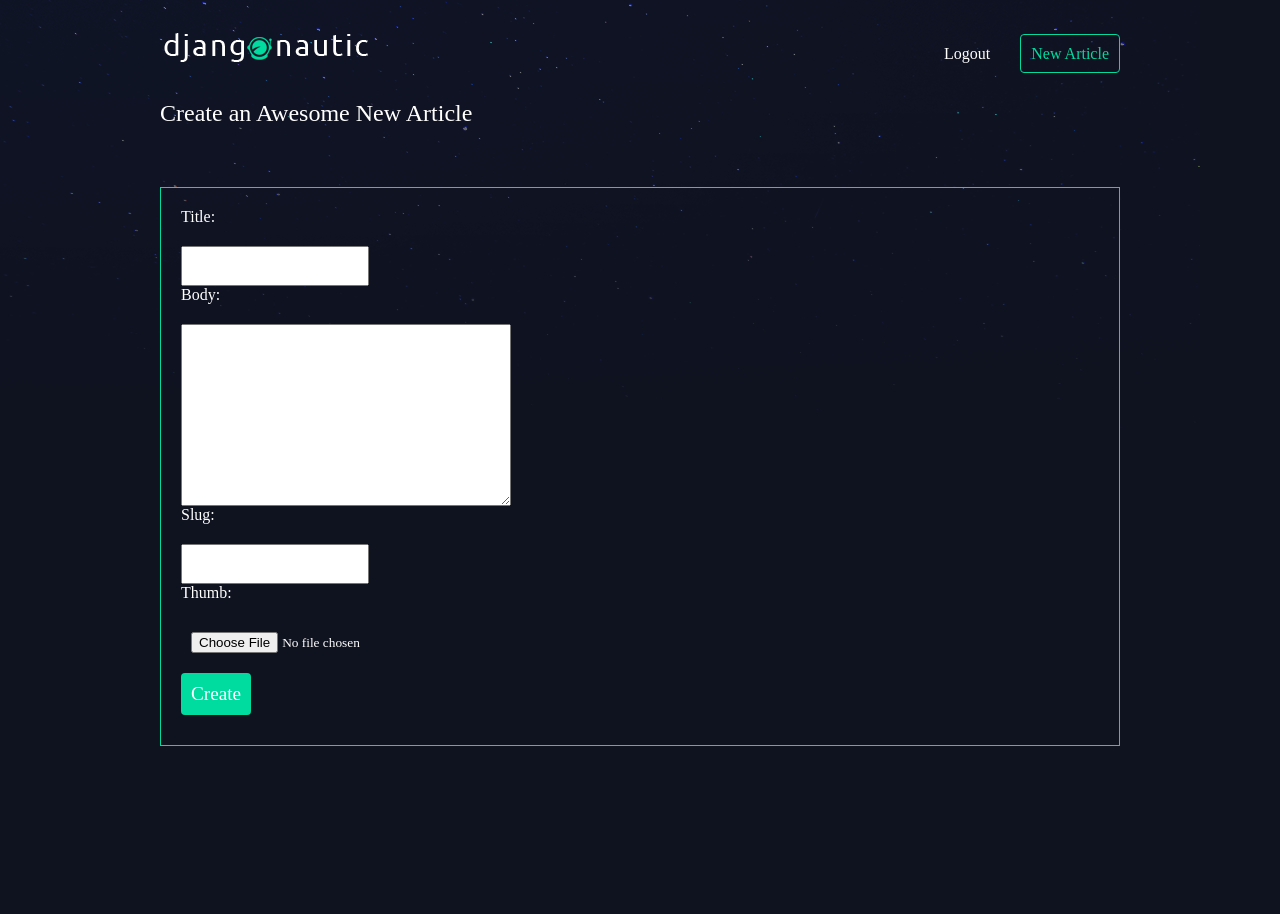
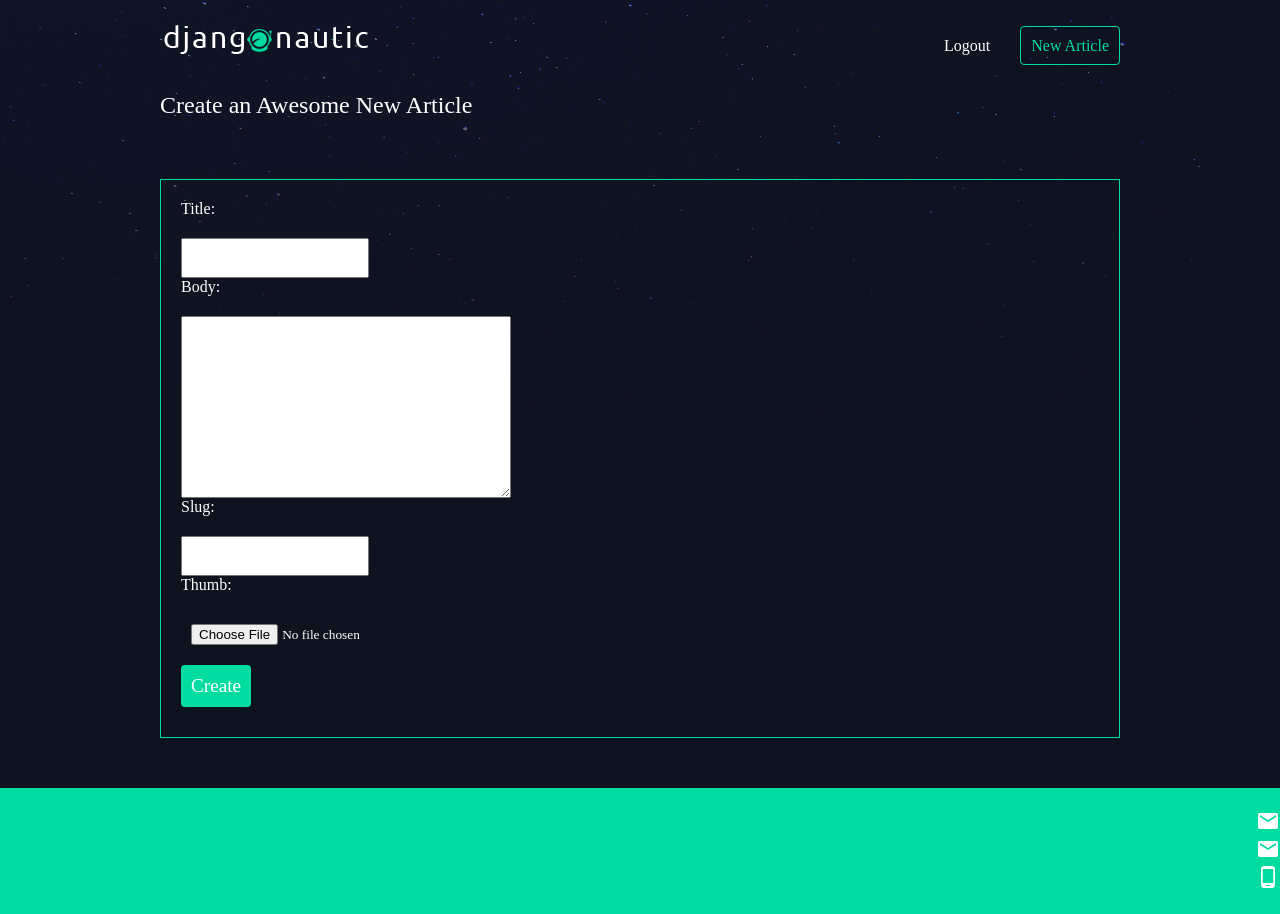
Before and after one commit to hamidbahram/Articl-web, a Django app: page /articles/create/ in a window 1280 px wide. Before the commit the page ends 746 px from the top, so only its background shows below. Run offline with Django 3.2, Linux system fonts and the light colour scheme; the visitor is signed in with stand-in values (Sample User, id 1).

Commit message:
creat footer

```diff
--- a/articles/urls.py
+++ b/articles/urls.py
@@ -6,5 +6,6 @@ app_name = 'articles'
 urlpatterns = [
     path('', views.article_list, name="list"),
     path('create/', views.article_create, name="create"),
+    path('aboutme/', views.article_aboutme, name="aboutme"),
     re_path(r'(?P<slug>[\w-]+)/', views.article_detail, name="detail"),
 ]
--- a/articles/views.py
+++ b/articles/views.py
@@ -28,3 +28,6 @@ def article_create(request):
     else:
         form = forms.CreateArticle()
     return render(request, 'articles/article_create.html', {'form':form})
+
+def article_aboutme(request):
+    return render(request, "articles/aboutme.html")
--- a/assets/styles.css
+++ b/assets/styles.css
@@ -144,3 +144,17 @@ a.highlight{
     border-radius: 4px;
     margin: 10px 0;
 }
+
+html, body{
+    height:100%;
+    margin:0;
+    padding:0;
+}
+
+footer{
+    width:100%;
+    background-color:#00dba0;
+    padding:5px 0px;
+    margin-top:50px;
+    clear:both;
+}
--- a/templates/base_layout.html
+++ b/templates/base_layout.html
@@ -2,6 +2,8 @@
 <!DOCTYPE html>
 <html lang="en">
 <head>
+     <!-- materia icons -->
+    <link href="https://fonts.googleapis.com/icon?family=Material+Icons" rel="stylesheet">
     <meta charset="UTF-8">
     <title>Article</title>
     <link rel="stylesheet" href="{% static 'styles.css' %}">
@@ -30,5 +32,15 @@
         {% block content %}
         {% endblock  %}
     </div>
+    <footer>
+        <nav>
+            <ul>
+                <a href="mailto:hamidbahram2@gmail.com"><i class="material-icons">email</i></a>
+                <br>
+                <a href="http://www.hamidbahram2@gmail.com" target="blank"><i class="material-icons">email</i></a>
+                <br>
+                <a href="tel:+989373102230"><i class="material-icons">phone_android</i></a>
+        </nav>
+    </footer>
 </body>
 </html>
```
Also changed, not shown: articles/templates/articles/aboutme.html (added, +14 -0 lines), assets/me.png (added).
